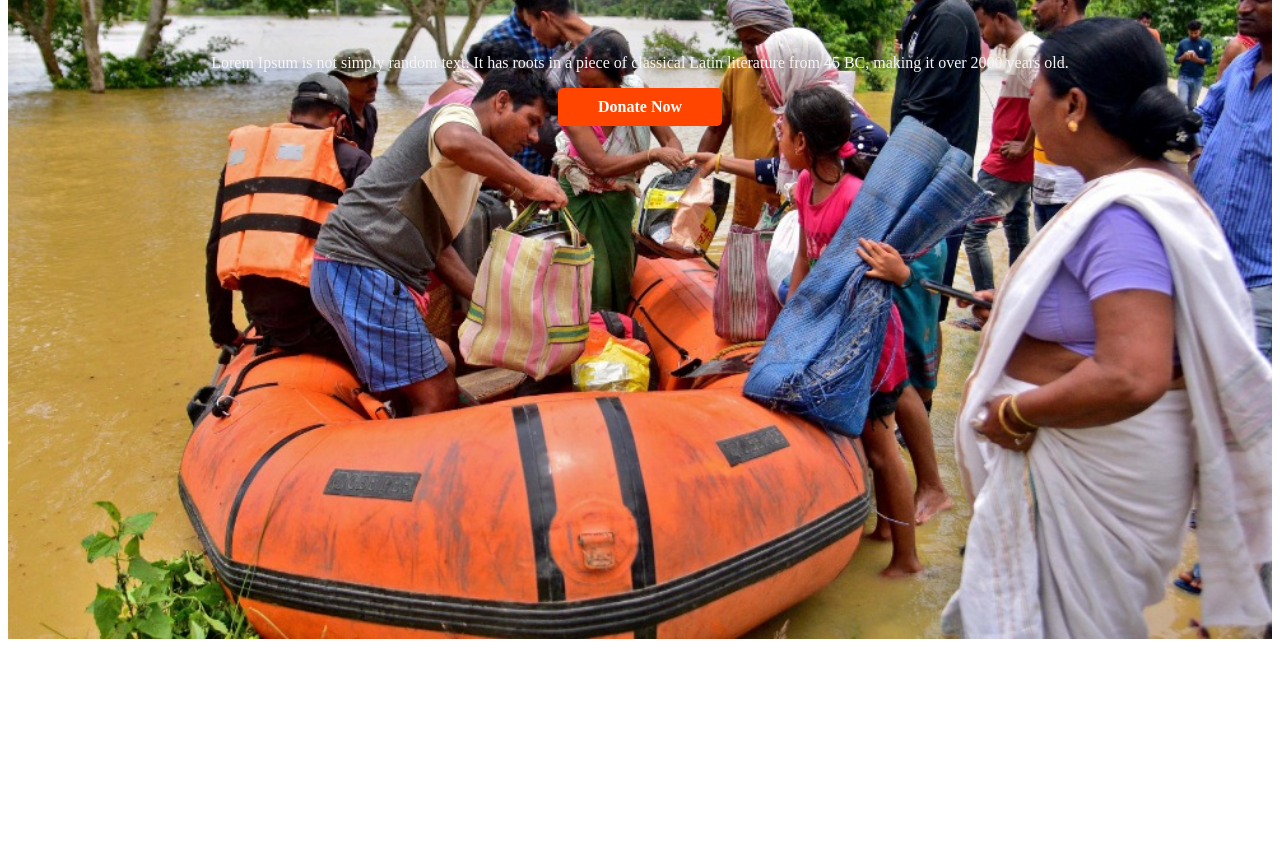
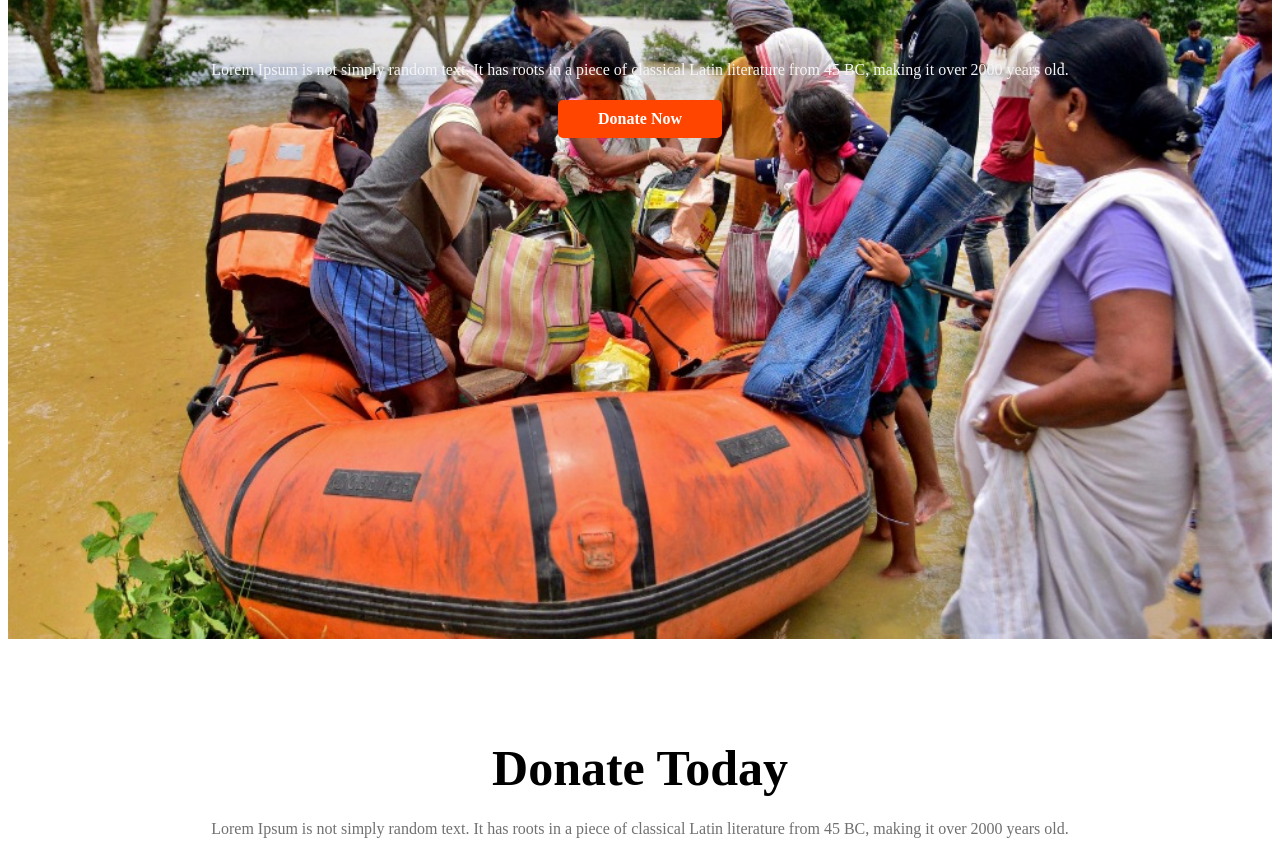
Before and after one commit to jihadulislam1/my-donate-, a plain HTML site: page index.html in a window 1280 px wide. Shown: the part 169-1028 px from the top of the page. Before the commit the page ends 816 px from the top, so only its background shows below. Drawn offline with Linux system fonts and the light colour scheme.

Commit message:
this is frist commit

```diff
--- a/index.html
+++ b/index.html
@@ -10,12 +10,18 @@
 </head>
 <body>
     <section class="hero-image">
-       <h1 >Lets Help Thooes Who <br>Are more In Neeed</h1>
+       <h1>Lets Help Thooes Who <br>Are more In Neeed</h1>
 
-        <p >Lorem Ipsum is not simply random text. It has roots in a piece of classical Latin literature from 45 BC, making it over 2000 years old.</p>
+        <p class="text-add" >Lorem Ipsum is not simply random text. It has roots in a piece of classical Latin literature from 45 BC, making it over 2000 years old.</p>
         <a class="link-button" target="_blank" href="">Donate Now</a>
 
 
+
+    </section>
+    <section class="jhaka-naka">
+
+        <h2>Donate Today</h2>
+        <p>Lorem Ipsum is not simply random text. It has roots in a piece of classical Latin literature from 45 BC, making it over 2000 years old.</p>
 
     </section>
 
@@ -27,5 +33,6 @@
 
 
 
+
 </body>
 </html>
--- a/style.css
+++ b/style.css
@@ -10,6 +10,7 @@
       align-items: center;
       text-align: center;
       line-height: -20px;
+      margin-bottom: 100px;
 
 
 }
@@ -21,9 +22,11 @@ h1{
 
 }
 
-p{
+.text-add
+{
     color: whitesmoke;
     font-weight: 400;
+    text-align: center;
 }
 a{
 text-decoration: none;
@@ -34,3 +37,17 @@ padding: 10px 40px;
 border-radius: 5px;
 
 }
+.jhaka-naka
+    h2{
+      text-align: center;
+      font-size: 50px;
+      margin-bottom: auto;
+    }
+ p{
+       margin-top: 18px;
+       color: #707070;
+       font-weight: 400;
+       text-align: center;
+       line-height: 28px;
+
+ }
```
